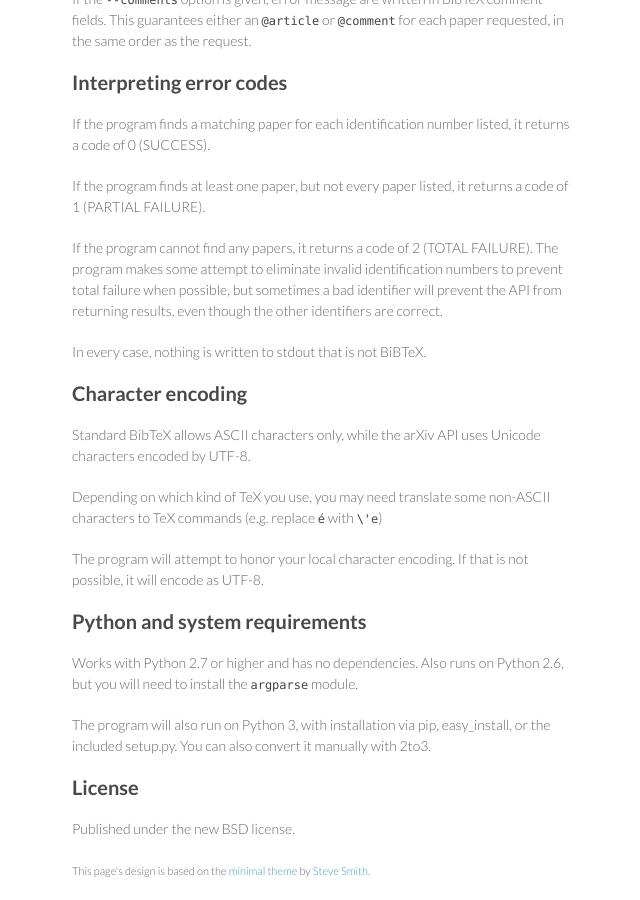
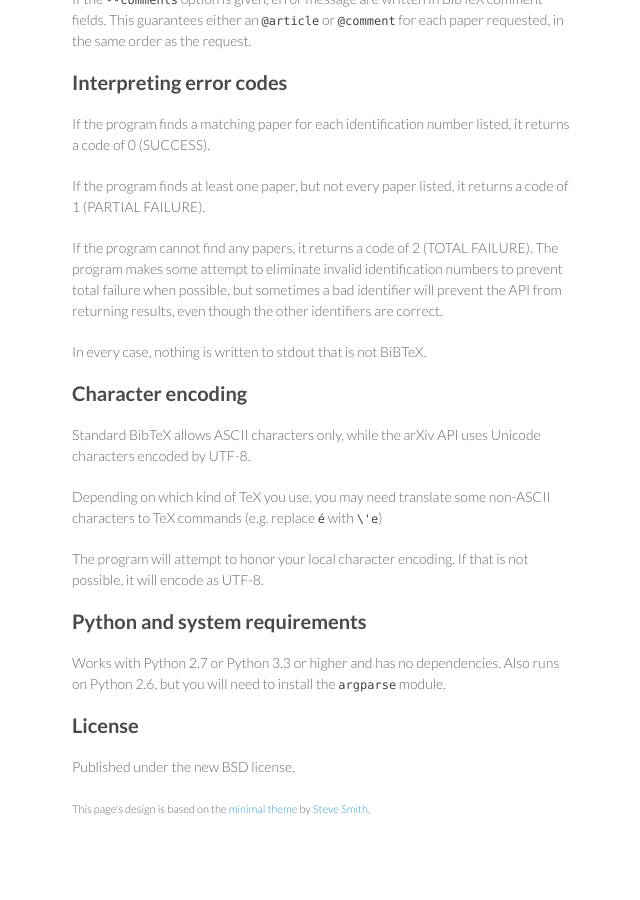
Before and after one commit to nathangrigg/arxiv2bib, a Jekyll site: the page built from index.md, in a window 1280 px wide and 900 px high, scrolled down 2153 px. Shown: the whole window, without its empty margins (203-843 px from the left). Built offline with Jekyll 4.4.1, drawn with Linux system fonts in a browser that asks for light colours; after the commit the page ends 2991 px from its top, so only the background shows below that.

Commit message:
Remove stuff about 2to3.

```diff
--- a/index.md
+++ b/index.md
@@ -141,13 +141,8 @@ not possible, it will encode as UTF-8.
 
 ### Python and system requirements
 
-Works with Python 2.7 or higher and has no dependencies. Also runs on
-Python 2.6, but you will need to install the
-`argparse` module.
-
-The program will also run on Python 3, with installation via pip,
-easy_install, or the included setup.py. You can also convert it manually
-with 2to3.
+Works with Python 2.7 or Python 3.3 or higher and has no dependencies. Also
+runs on Python 2.6, but you will need to install the `argparse` module.
 
 ### License
 
```
